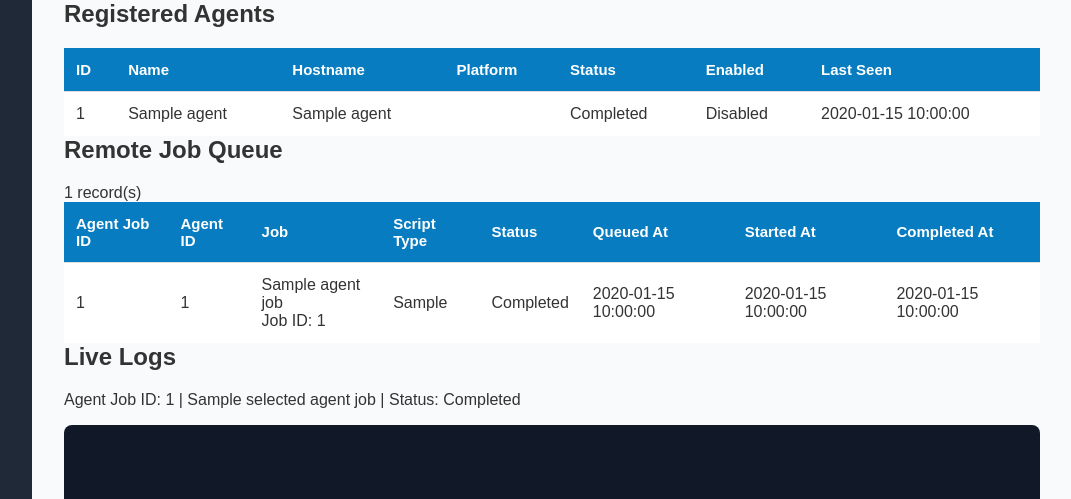
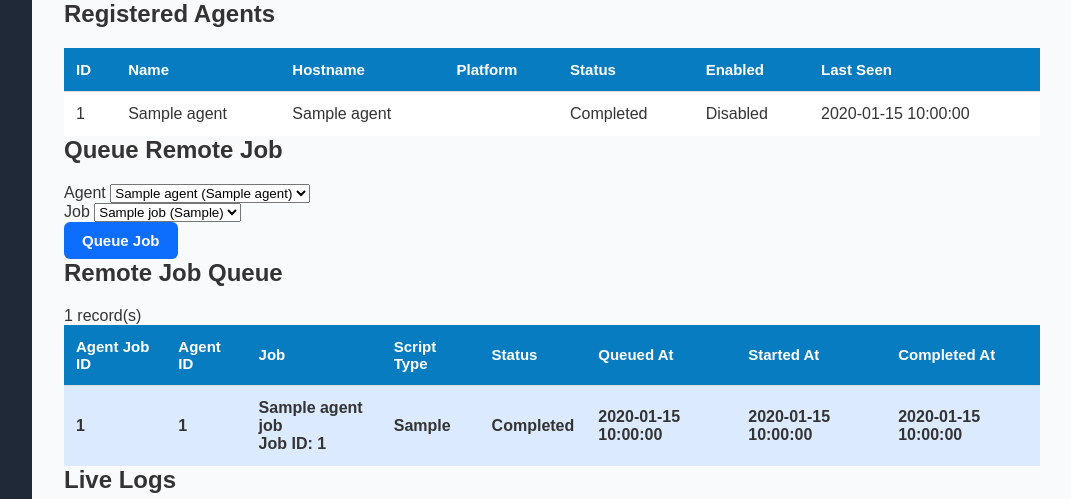
Before and after one commit to vsamant30/automation-platform, a FastAPI app: template app/templates/agents.html in a window 1280 px wide. Shown: the part 311-810 px from the top of the page, without its empty margins (208-1279 px from the left). Run offline with FastAPI, Linux system fonts and the light colour scheme; the template is opened without the code that fills it: most values are stand-ins (such as "Sample title", 1, 10 or a date in 2020).

Commit message:
Phase 3: Add remote job queue UI and live log viewer

```diff
--- a/app/templates/agents.html
+++ b/app/templates/agents.html
@@ -146,8 +146,79 @@ Remote Agents
         </div>
     </div>
 
+<div class="agent-queue-card">
+
+    <h2>Queue Remote Job</h2>
+
+<form
+    id="queueRemoteJobForm"
+    class="agent-queue-form"
+    action="/agents/queue"
+    method="post"
+>
+
+        <div class="form-group">
+
+            <label for="agentSelect">
+                Agent
+            </label>
+
+<select
+    id="agentSelect"
+    name="agent_id"
+    required
+>
+
+                {% for agent in agents %}
+
+                <option value="{{ agent.id }}">
+                    {{ agent.name }}
+                    ({{ agent.hostname }})
+                </option>
+
+                {% endfor %}
+
+            </select>
+
+        </div>
+
+        <div class="form-group">
+
+            <label for="jobSelect">
+                Job
+            </label>
+
+<select
+    id="jobSelect"
+    name="job_id"
+    required
+>
+    {% for job in jobs %}
+    <option value="{{ job.id }}">
+        {{ job.name }} ({{ job.script_type }})
+    </option>
+    {% else %}
+    <option value="" disabled selected>
+        No enabled jobs are available.
+    </option>
+    {% endfor %}
+</select>
+        </div>
+
+        <button
+            type="submit"
+            class="btn btn-primary"
+        >
+            Queue Job
+        </button>
+
+    </form>
+
+</div>
+
     <div class="card shadow-sm">
         <div class="card-header bg-white d-flex justify-content-between align-items-center">
+
             <h2 class="h5 mb-0">Remote Job Queue</h2>
 
             <span class="text-muted small">
@@ -172,8 +243,18 @@ Remote Agents
                     </thead>
 
                     <tbody>
+
                         {% for agent_job in agent_jobs %}
-                        <tr>
+<tr
+    style="
+        cursor:pointer;
+        {% if selected_agent_job and selected_agent_job.id == agent_job.id %}
+        background-color:#dbeafe;
+        font-weight:600;
+        {% endif %}
+    "
+    onclick="window.location='/agents?agent_job_id={{ agent_job.id }}';"
+>
                             <td>{{ agent_job.id }}</td>
                             <td>{{ agent_job.agent_id }}</td>
                             <td>
@@ -330,15 +411,13 @@ async function refreshLogs() {
         return;
     }
 
-    const match = window.location.pathname.match(
-        /\/agents\/(\d+)/
-    );
+const params = new URLSearchParams(window.location.search);
 
-    if (!match) {
-        return;
-    }
+const agentJobId = params.get("agent_job_id");
 
-    const agentJobId = match[1];
+if (!agentJobId) {
+    return;
+}
 
     try {
 
@@ -405,6 +484,8 @@ async function refreshLogs() {
 
 }
 
+
+
 setInterval(
     refreshLogs,
     2000
```
Also changed, not shown: app/api/pages.py (+69 -7 lines).
